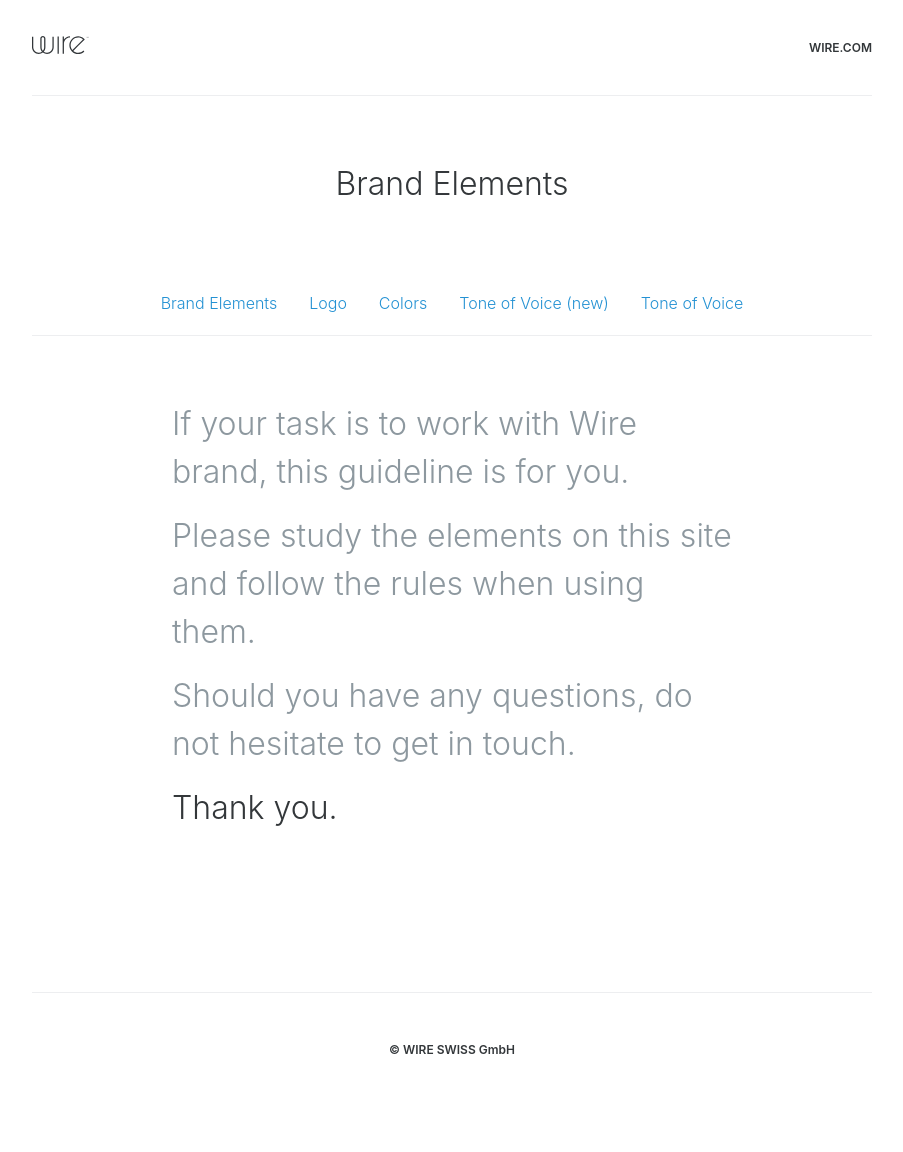
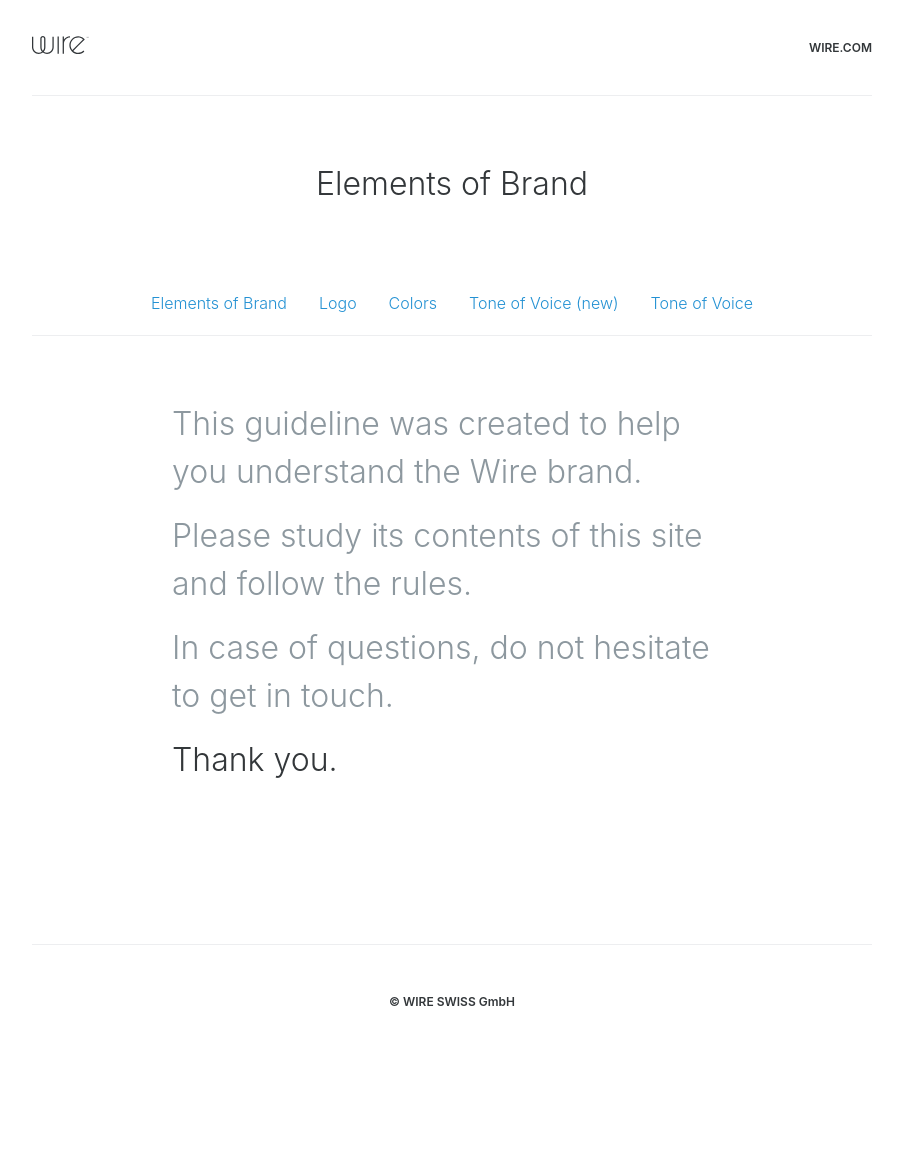
Before and after one commit to wireapp/brand, a Jekyll site: the page built from index.html, in a window 1280 px wide. Shown: the whole page, without its empty margins (188-1091 px from the left). Built offline with Jekyll 4.4.1, drawn with Linux system fonts in a browser that asks for light colours; after the commit the page ends 1104 px from its top, so only the background shows below that.

Commit message:
Copyfixes

```diff
--- a/404.html
+++ b/404.html
@@ -6,5 +6,5 @@
 
 <div class="page">
   <h1 class="page-title">404: Page not found</h1>
-  <p class="lead">Sorry, we've misplaced that URL or it's pointing to something that doesn't exist. <a href="{{ site.baseurl }}/">Head back home</a> to try finding it again.</p>
+  <p class="lead">This page does not. <a href="{{ site.baseurl }}/">Start over</a>.</p>
 </div>
--- a/_config.yml
+++ b/_config.yml
@@ -1,6 +1,5 @@
 # Setup
-title:   Brand Elements
-tagline: Brand assets & styleguide
+title:   Elements of Brand
 url:     https://wearezeta.github.io/brand/
 baseurl: "/brand"
 
--- a/index.html
+++ b/index.html
@@ -3,7 +3,7 @@
 title: Home
 ---
 
-<p class="large">If your task is to work with Wire brand, this guideline is for you.</p>
-<p class="large">Please study the elements on this site and follow the rules when using them.</p>
-<p class="large">Should you have any questions, do not hesitate to get in touch.</p>
+<p class="large">This guideline was created to help you understand the Wire brand.</p>
+<p class="large">Please study its contents of this site and follow the rules.</p>
+<p class="large">In case of questions, do not hesitate to <mailto:brand@wire.com>get in touch</a>.</p>
 <p class="large dark">Thank you.</p>
--- a/params.json
+++ b/params.json
@@ -1,6 +1,5 @@
 {
-  "name": "Wire Brand",
-  "tagline": "Brand assets and styleguide",
-  "body": "### Welcome to the Wire Brand microsite.\r\nThis repository tracks **Wire** brand assets such as logos, press kit, styleguide, and writing guidelines such as our _Tone of Voice_.\r\nThe contents will be published via [GitHub Pages](https://pages.github.com) & [Jekyll](https://jekyllrb.com) to a subdomain at [wire.com](http://wire.com).\r\n",
+  "name": "Elements of Brand",
+  "body": "### Welcome to the Wire Elements of Brand.\r\nThis repository tracks **Wire** brand assets — logo, symbol, color, typography and tone of voice guidelines.\r\nPublished via [GitHub Pages](https://pages.github.com) & [Jekyll](https://jekyllrb.com) to [brand.wire.com](http://brand.wire.com).\r\n",
   "note": "Don't delete this file! It's used internally to help with page regeneration."
 }
```
Also changed, not shown: README.md.
